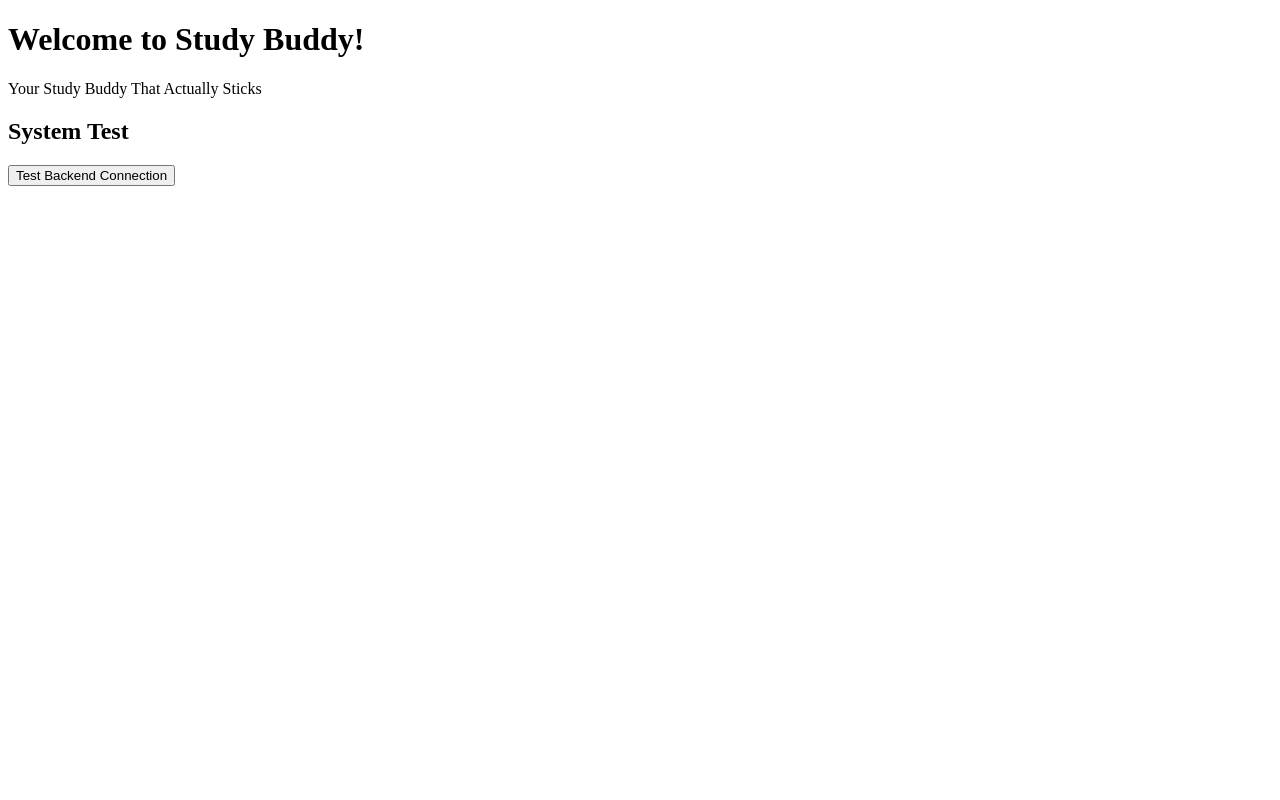
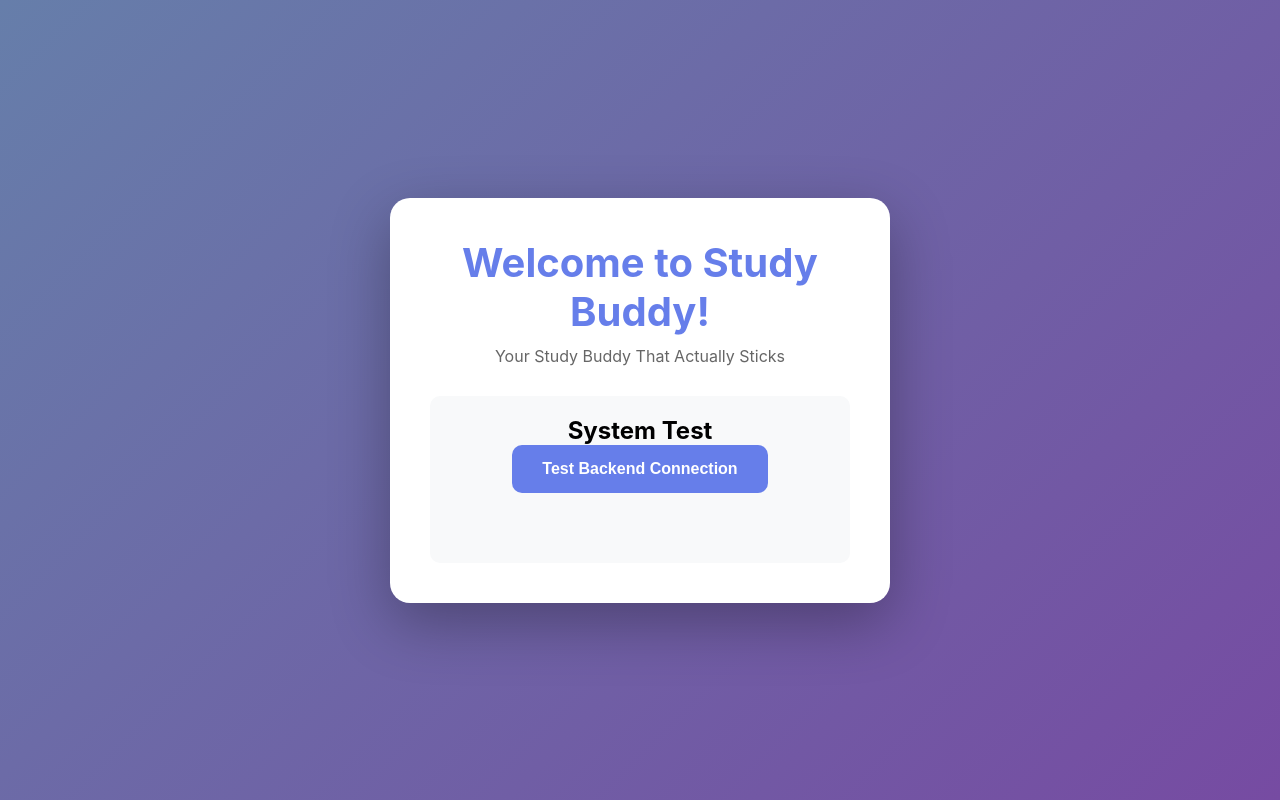
Before and after one commit to PengLin-Zilv/study-buddy, a website: page frontend/index.html in a window 1280 px wide. Drawn offline with Linux system fonts and the light colour scheme.

Commit message:
fixed some errors

```diff
--- a/frontend/index.html
+++ b/frontend/index.html
@@ -3,9 +3,9 @@
 
 <head>
     <meta charset="UTF-8">
-    <meta name="viewport" content="width=device-width, initial- scale=1.0">
+    <meta name="viewport" content="width=device-width, initial-scale=1.0">
     <title> Study Buddy </title>
-    <link rel="stylesheet" href="style.css">
+    <link rel="stylesheet" href="styles.css">
 </head>
 
 <body>
--- a/frontend/styles.css
+++ b/frontend/styles.css
@@ -25,7 +25,7 @@ body {
 }
 
 h1 {
-    color: #677eea;
+    color: #667eea;
     font-size: 2.5em;
     margin-bottom: 10px;
 }
```
Also changed, not shown: README.md.
